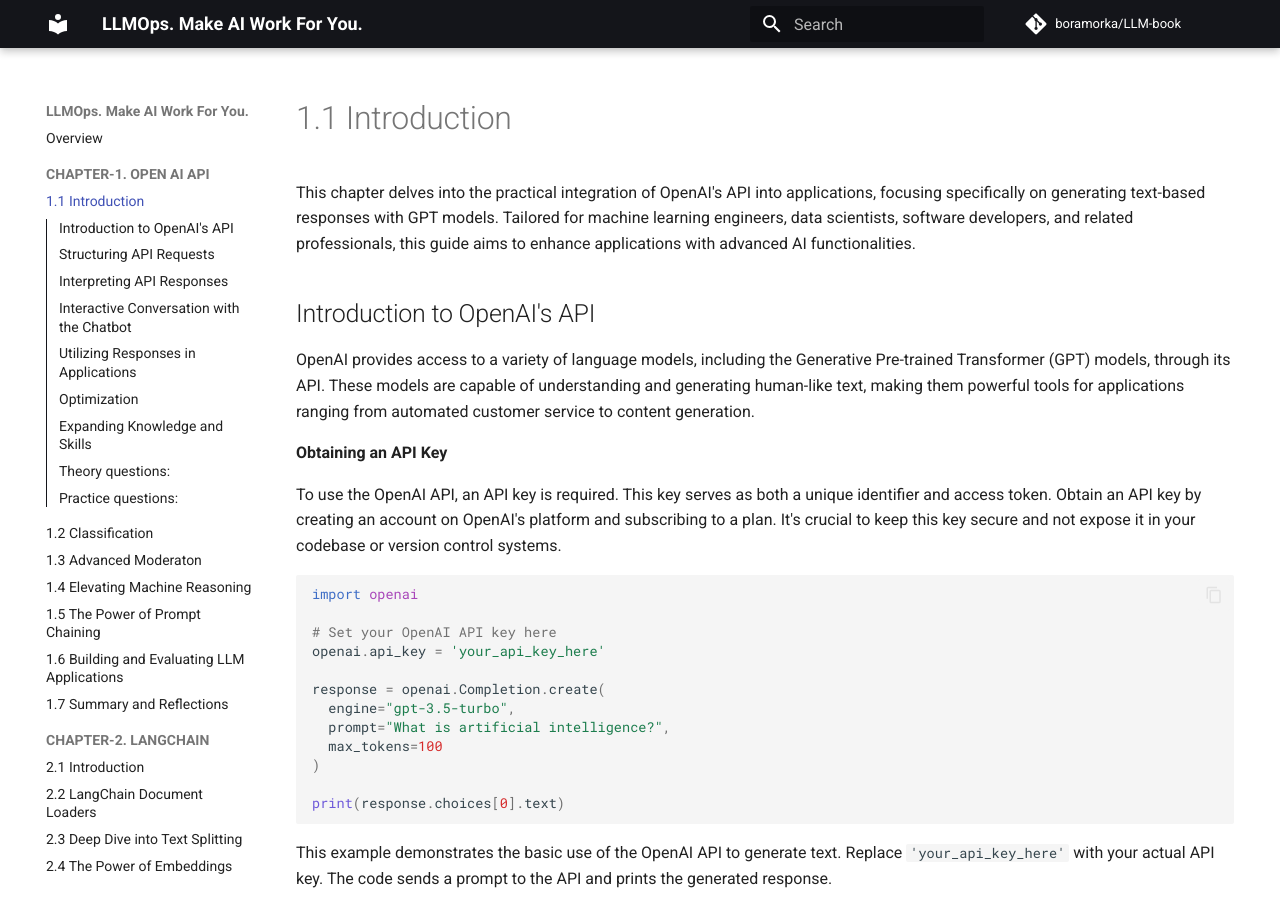
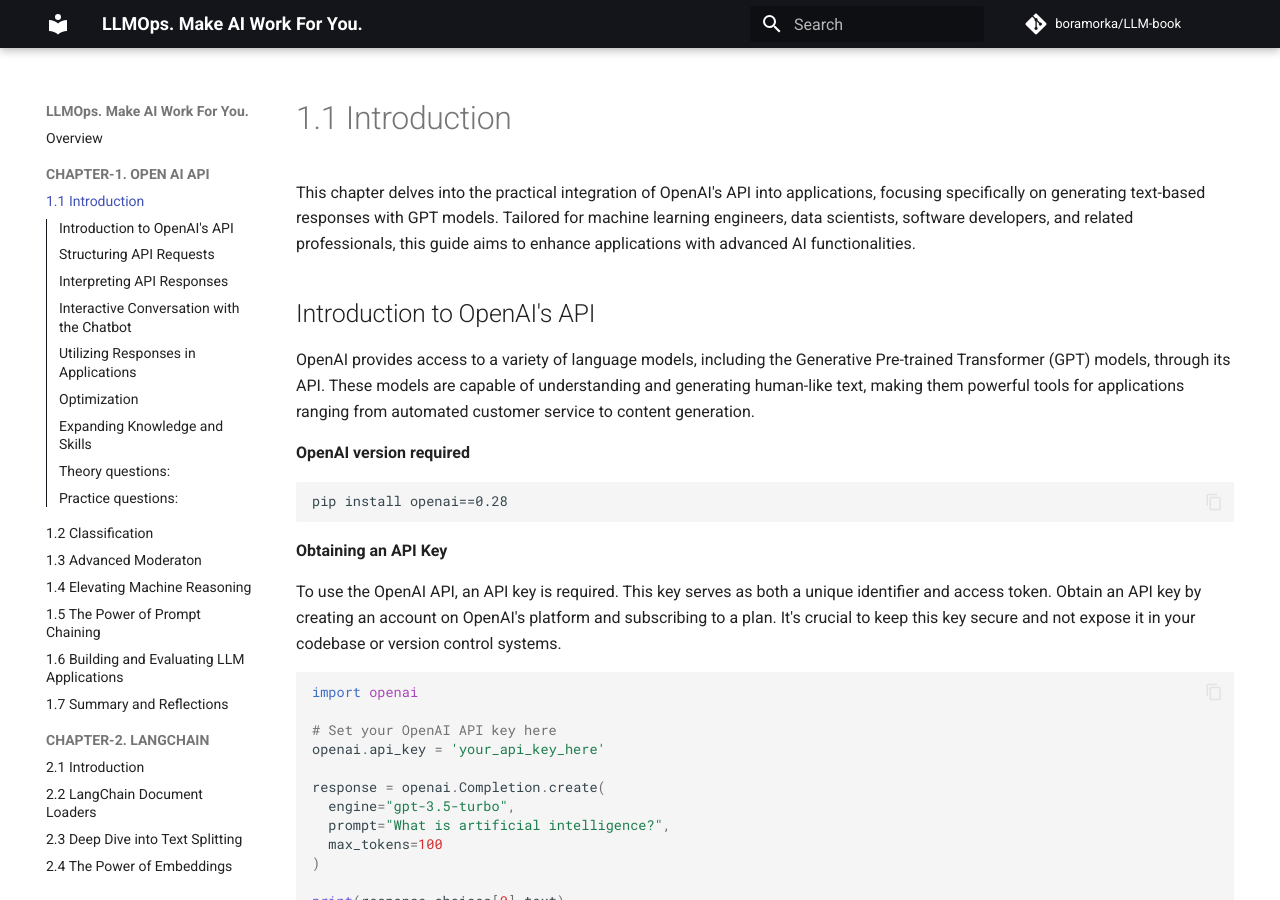
Before and after one commit to boramorka/LLM-Book, an MkDocs documentation site: the page built from docs/CHAPTER-1/1.1 Introduction.md, in a window 1280 px wide and 900 px high. Built offline with MkDocs 1.6.1 and Material for MkDocs 9.7.7, drawn with Linux system fonts in a browser that asks for light colours; comment, search, counter and statistics services are not loaded.

Commit message:
openai version

````diff
--- a/docs/CHAPTER-1/1.1 Introduction.md
+++ b/docs/CHAPTER-1/1.1 Introduction.md
@@ -6,6 +6,11 @@
 ## Introduction to OpenAI's API
 
 OpenAI provides access to a variety of language models, including the Generative Pre-trained Transformer (GPT) models, through its API. These models are capable of understanding and generating human-like text, making them powerful tools for applications ranging from automated customer service to content generation.
+
+**OpenAI version required**
+```
+pip install openai==0.28
+```
 
 **Obtaining an API Key**
 
````
Also changed, not shown: site/CHAPTER-1/1.1 Introduction/index.html, site/search/search_index.json, 1 other file.
